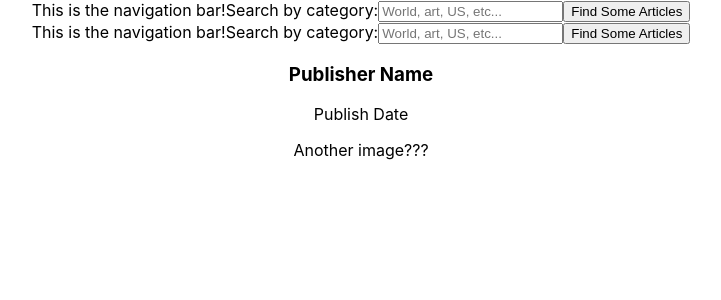
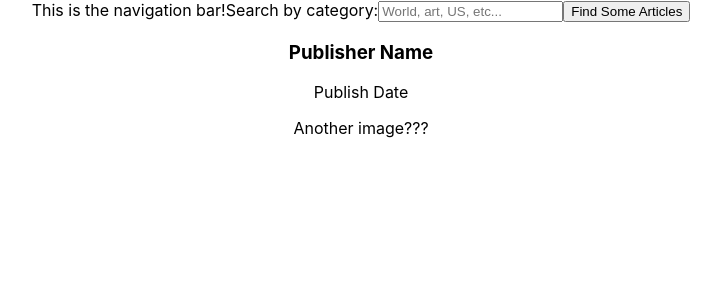
Before and after one commit to StevieAmb/yous-news-you-lose, a React (Create React App) app: page /article/1 in a window 1280 px wide. Shown: the top 300 px of the page, without its empty margins (279-1000 px from the left). Built offline with nearby package versions, Linux system fonts and the light colour scheme; no server answers.

Commit message:
Remove nav bar from function

```diff
--- a/src/ArticleDetails.js
+++ b/src/ArticleDetails.js
@@ -3,14 +3,11 @@
 
 const ArticleDetails = () => {
   return (
-    <div>
-      <NavBar />
     <section>
       <h3>Publisher Name</h3>
       <p>Publish Date</p>
       <p>Another image???</p>
     </section>
-    </div>
   )
 }
 
```
